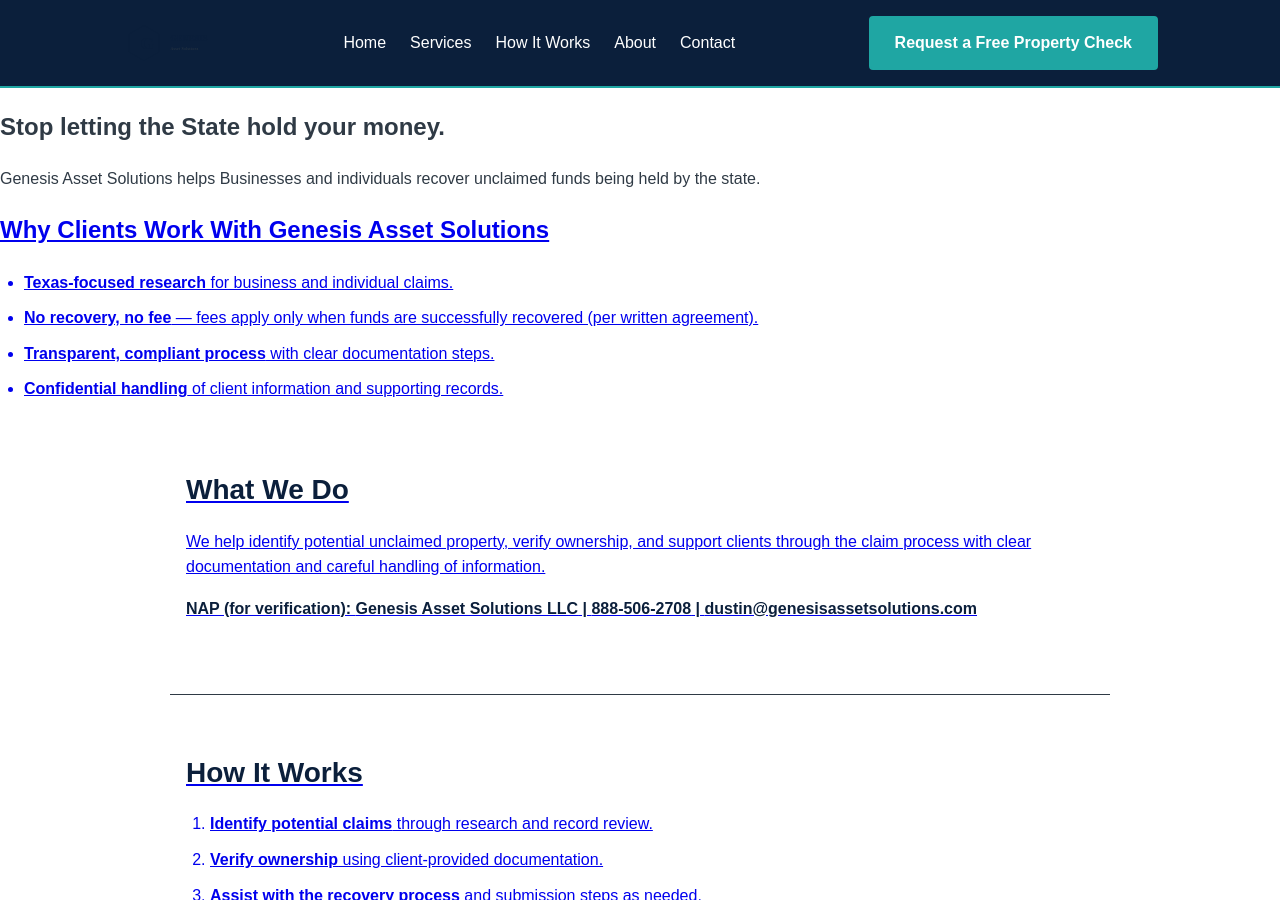
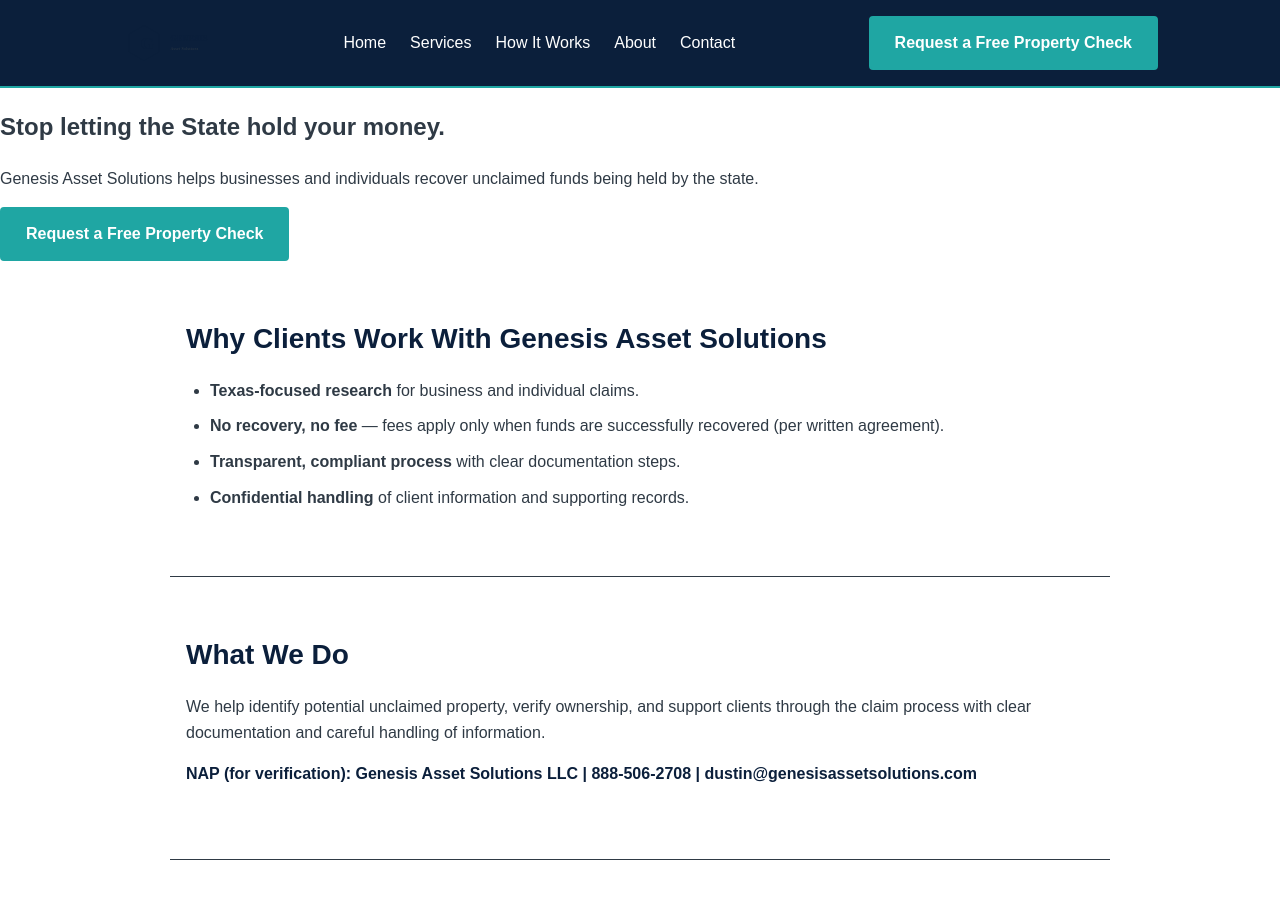
Before and after one commit to ljonezd-beep/genesisassetsolutions-site, a Jekyll site: the page built from index.html, in a window 1280 px wide and 900 px high. Built offline with Jekyll 4.4.1, drawn with Linux system fonts in a browser that asks for light colours.

Commit message:
Fix broken hero HTML quotes

```diff
--- a/index.html
+++ b/index.html
@@ -4,16 +4,19 @@
 description: "Unclaimed property and asset recovery services in Texas."
 ---
 <section class="hero-section">
-  <div class=""hero-inner">
+  <div class="hero-inner">
+
     <h1>Stop letting the State hold your money.</h1>
+
     <p class="hero-sub">
-      Genesis Asset Solutions helps Businesses and individuals recover unclaimed funds
+      Genesis Asset Solutions helps businesses and individuals recover unclaimed funds
       being held by the state.
     </p>
 
-    <a class+"btn hero-btn" href="{{ '/contact.html' | relative_url }}>
+    <a class="btn hero btn" href="{{ '/contact.html' | relative_url }}">
       Request a Free Property Check
     </a>
+
   </div>
 </section>
 
```
